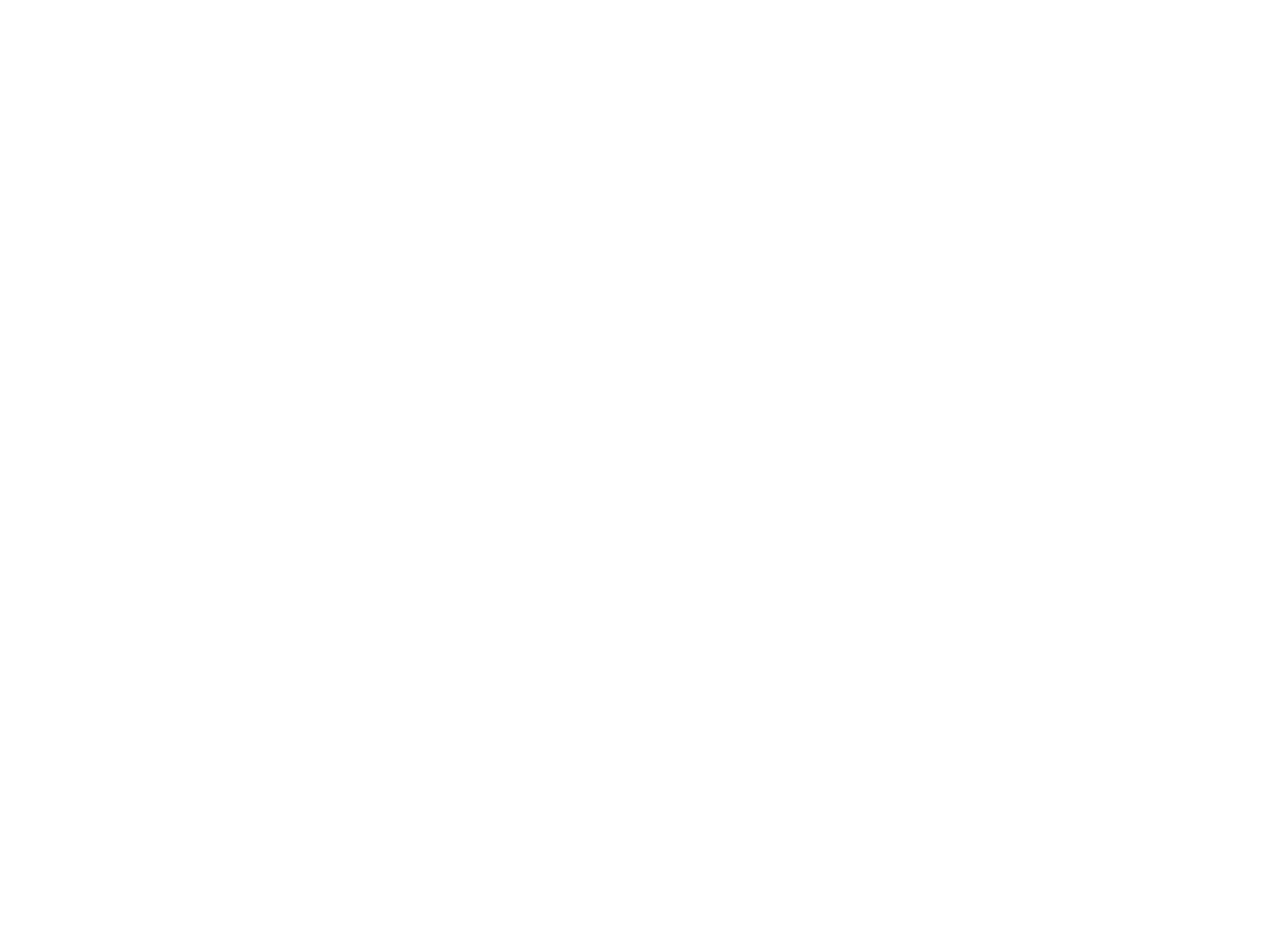
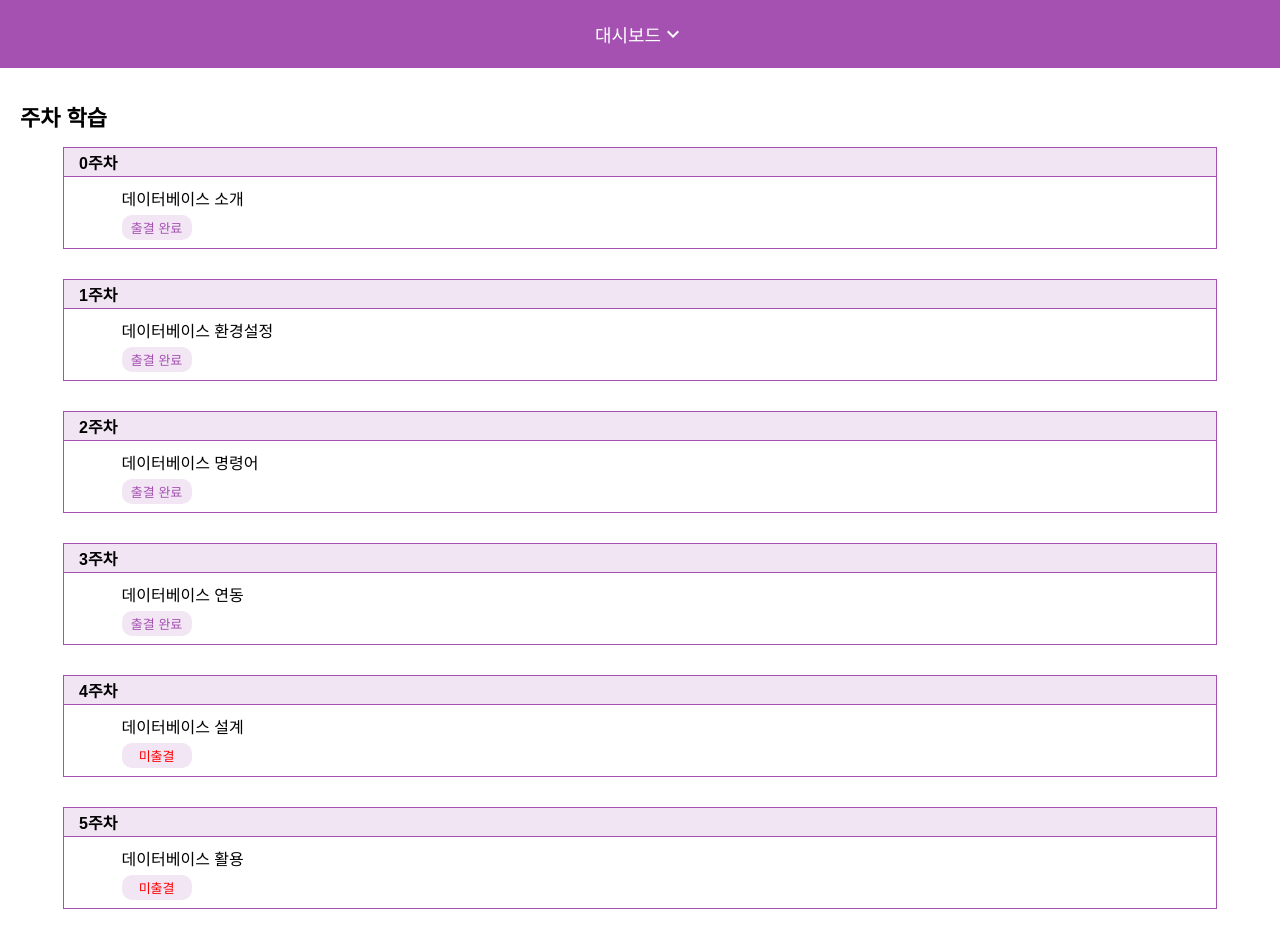
Before and after one commit to ssu-db/db, a React (Create React App) app: page /study in a window 1280 px wide. Before the commit this address had no page. Before the commit the page ends 800 px from the top, so only its background shows below. Built offline with nearby package versions, Linux system fonts and the light colour scheme.

Commit message:
주차학습 구현 완료

```diff
--- a/src/App.tsx
+++ b/src/App.tsx
@@ -5,6 +5,7 @@
 import Home from "./pages/Home";
 import MyInfo from "./pages/MyInfo";
 import SubjectHome from "./pages/SubjectHome";
+import WeeklyStudy from "./pages/WeeklyStudy";
 
 import "./App.css";
 
@@ -17,6 +18,7 @@
             <Route path="/dashboard" element={<Dashboard />} />
             <Route path="/myInfo" element={<MyInfo />} />
             <Route path="/subject" element={<SubjectHome />} />
+            <Route path="/study" element={<WeeklyStudy />} />
           </Route>
         </Routes>
       </BrowserRouter>
--- /dev/null
+++ b/src/css/WeeklyStudy.tsx
@@ -0,0 +1,73 @@
+import styled from "styled-components";
+
+export const Title = styled("div")`
+  margin-top: 100px;
+  margin-left: 20px;
+  margin-bottom: 15px;
+  font-size: 22px;
+  font-weight: bold;
+`;
+
+export const WeeklyStudyWrap = styled("div")`
+  width: 100%;
+  display: flex;
+  flex-direction: column;
+  align-items: center;
+  justify-content: center;
+  margin-bottom: 20px;
+  gap: 30px;
+
+  .container {
+    width: 90%;
+    height: 100px;
+    display: flex;
+    flex-direction: column;
+    align-items: center;
+    justify-content: flex-start;
+    border: 1px solid #a451b1;
+  }
+
+  .title {
+    width: 100%;
+    height: 40px;
+    display: flex;
+    align-items: center;
+    border-bottom: 1px solid #a451b1;
+    background: rgba(164, 81, 177, 0.15);
+
+    span {
+      margin-left: 15px;
+      font-weight: bold;
+    }
+  }
+
+  .content {
+    width: 90%;
+    height: 100%;
+    display: flex;
+    flex-direction: column;
+    justify-content: center;
+    gap: 5px;
+  }
+
+  .attendance {
+    width: 64px;
+    height: 18px;
+    background-color: #f2e5f4;
+  }
+`;
+
+export const Attendance = styled("div")<{ attendance: boolean }>`
+  width: 70px;
+  background-color: #f2e5f4;
+  color: ${(props) => (props.attendance ? "#a451b1" : "red")};
+  border-radius: 10px;
+
+  span {
+    display: flex;
+    align-items: center;
+    justify-content: center;
+    padding: 3px 5px;
+    font-size: 13px;
+  }
+`;
--- a/src/pages/SubjectHome.tsx
+++ b/src/pages/SubjectHome.tsx
@@ -1,4 +1,5 @@
 import React from "react";
+import { useNavigate } from "react-router-dom";
 
 import { NoticeWrap, Title } from "../css/SubjectHome";
 
@@ -24,6 +25,7 @@
 ];
 
 const SubjectHome = () => {
+  const navigator = useNavigate();
   return (
     <>
       <Title>최근 공지사항</Title>
@@ -43,6 +45,13 @@
           );
         })}
       </NoticeWrap>
+      <div
+        onClick={() => {
+          navigator("/study");
+        }}
+      >
+        주차 학습
+      </div>
     </>
   );
 };
--- /dev/null
+++ b/src/pages/WeeklyStudy.tsx
@@ -0,0 +1,57 @@
+import React from "react";
+
+import { Attendance, Title, WeeklyStudyWrap } from "../css/WeeklyStudy";
+
+const dummyData = [
+  {
+    name: "데이터베이스 소개",
+    check: true,
+  },
+  {
+    name: "데이터베이스 환경설정",
+    check: true,
+  },
+  {
+    name: "데이터베이스 명령어",
+    check: true,
+  },
+  {
+    name: "데이터베이스 연동",
+    check: true,
+  },
+  {
+    name: "데이터베이스 설계",
+    check: false,
+  },
+  {
+    name: "데이터베이스 활용",
+    check: false,
+  },
+];
+
+const WeeklyStudy = () => {
+  return (
+    <>
+      <Title>주차 학습</Title>
+      <WeeklyStudyWrap>
+        {dummyData.map((data, index) => {
+          return (
+            <div key={index} className={"container"}>
+              <div className={"title"}>
+                <span>{index}주차</span>
+              </div>
+              <div className={"content"}>
+                <div className={"subject_content"}>{data.name}</div>
+                <Attendance attendance={data.check}>
+                  <span>{data.check ? "출결 완료" : "미출결"}</span>
+                </Attendance>
+              </div>
+            </div>
+          );
+        })}
+      </WeeklyStudyWrap>
+    </>
+  );
+};
+
+export default WeeklyStudy;
```
